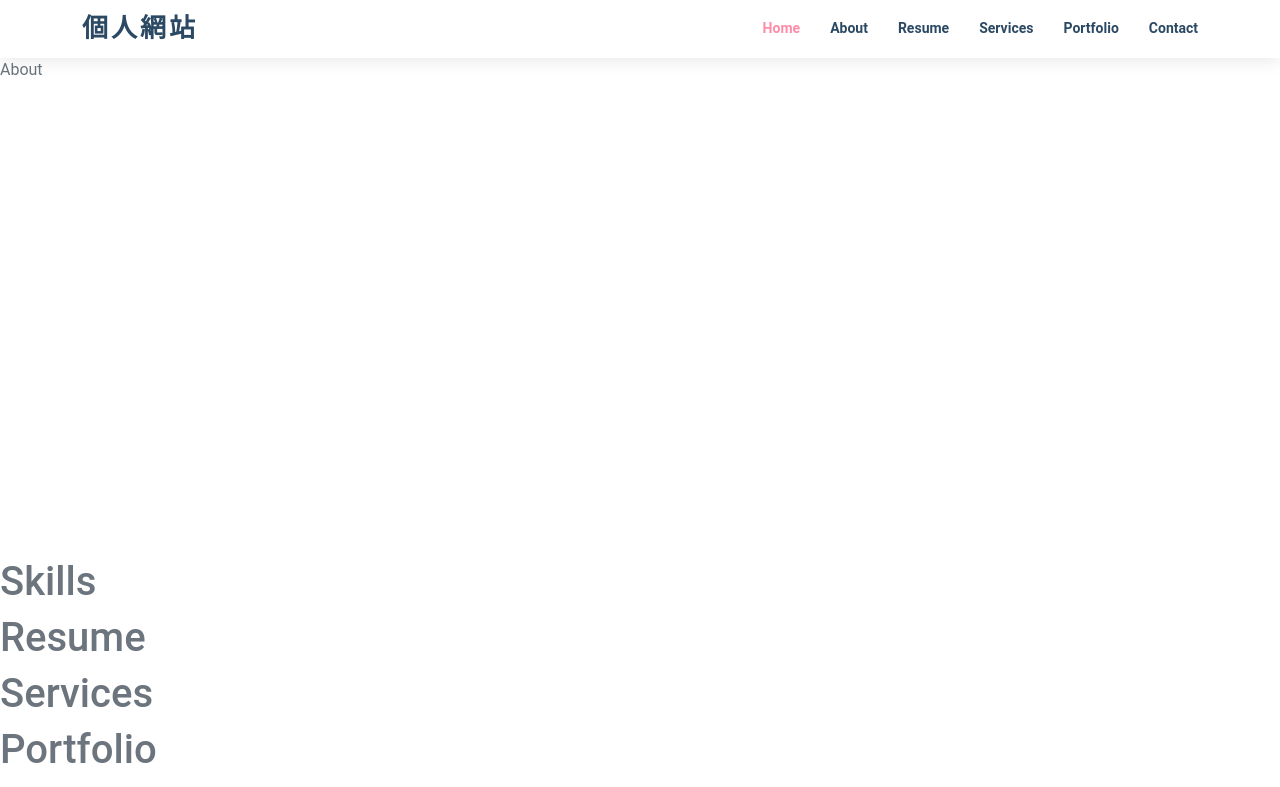
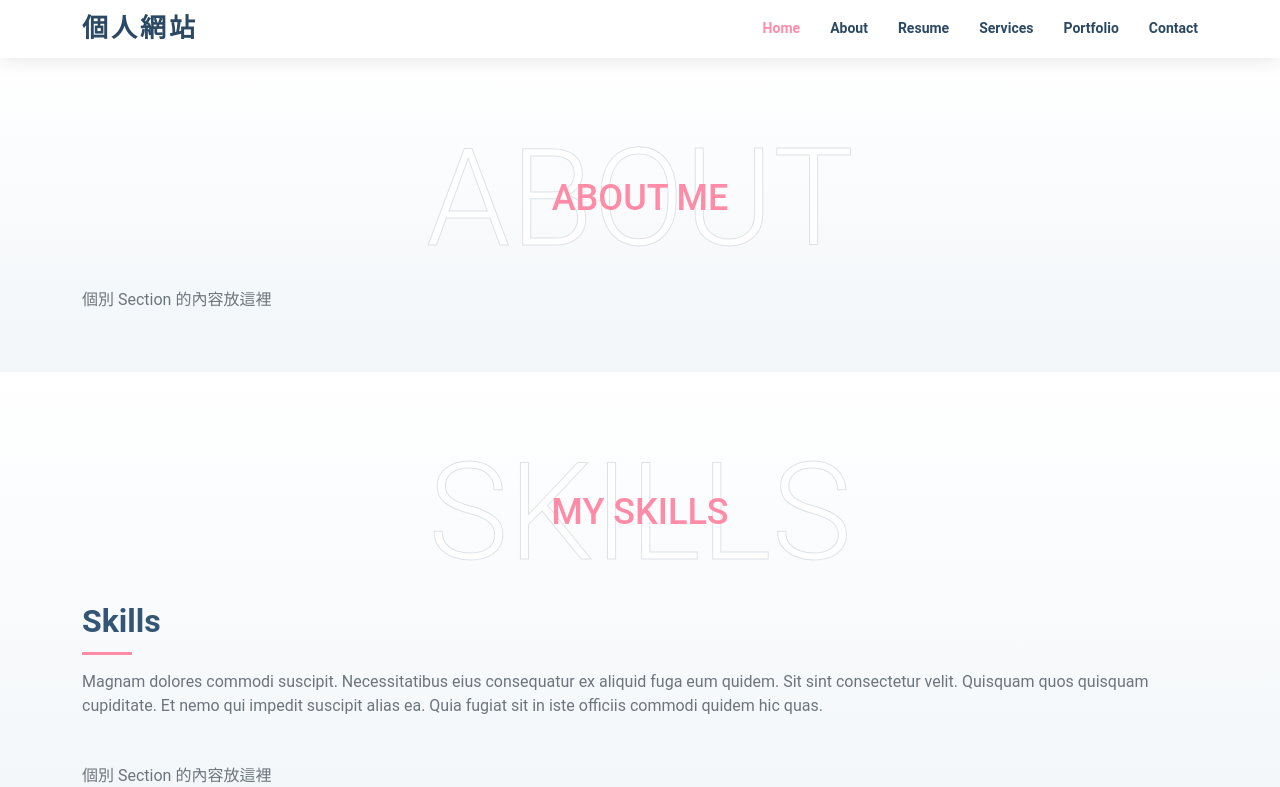
Before and after one commit to Yanni0923/my_website, a React (Create React App) app: page / in a window 1280 px wide. Shown: the part 602-1389 px from the top of the page. Built offline with nearby package versions, Linux system fonts and the light colour scheme.

Commit message:
完成各 Section 會用到的背景、大標題、次標題設計

```diff
--- /dev/null
+++ b/src/components/common/Section.js
@@ -0,0 +1,25 @@
+import React from "react";
+import styled from "@emotion/styled";
+import "../../../node_modules/bootstrap/dist/css/bootstrap.min.css";
+import { ColorDeepBlue2, ColorDeepPink } from "../common/MyColor";
+import SectionTitle from "./SectionTitle";
+
+const StyleSection = styled.section`
+  padding: 60px 0;
+  background: linear-gradient(0deg, #f2f6f9 0%, #fff 100%);
+`;
+
+// 還沒有添加 wow fadeInUp 特效
+const StyledContainerFadeInUp = styled.div``;
+
+const Section = (props) => {
+  return (
+    <StyleSection>
+      <StyledContainerFadeInUp className="container">
+        {props.children}
+      </StyledContainerFadeInUp>
+    </StyleSection>
+  );
+};
+
+export default Section;
--- /dev/null
+++ b/src/components/common/SectionSubtitle.js
@@ -0,0 +1,47 @@
+import React from "react";
+import styled from "@emotion/styled";
+import "../../../node_modules/bootstrap/dist/css/bootstrap.min.css";
+import { ColorDeepBlue2, ColorDeepPink } from "../common/MyColor";
+
+const StyleSectionTitle = styled.div`
+  padding-bottom: 30px;
+
+  h2 {
+    font-size: 32px;
+    font-weight: bold;
+    margin-bottom: 15px;
+    padding-bottom: 15px;
+    position: relative;
+    color: ${ColorDeepBlue2};
+  }
+
+  h2:after {
+    content: "";
+    position: absolute;
+    display: block;
+    width: 50px;
+    height: 3px;
+    background: ${ColorDeepPink};
+    bottom: 0;
+    left: 0;
+  }
+  p {
+    font-size: 16px;
+    margin-top: 0;
+    margin-bottom: 1rem;
+    color: ;
+  }
+`;
+
+const SectionSubTitle = (props) => {
+  return (
+    <>
+      <StyleSectionTitle>
+        <h2>{props.h2}</h2>
+        <p>{props.para}</p>
+      </StyleSectionTitle>
+    </>
+  );
+};
+
+export default SectionSubTitle;
--- /dev/null
+++ b/src/components/common/SectionTitle.js
@@ -0,0 +1,37 @@
+import React from "react";
+import styled from "@emotion/styled";
+import "../../../node_modules/bootstrap/dist/css/bootstrap.min.css";
+import { ColorDeepBlue2, ColorDeepPink } from "../common/MyColor";
+
+const BigTitle = styled.div`
+  position: relative;
+  align-items: center;
+  justify-content: center;
+`;
+
+const TitleFront = styled.h1`
+  position: absolute;
+  text-transform: uppercase;
+  color: ${ColorDeepPink};
+  font-size: 36px;
+`;
+
+const TitleBack = styled.h1`
+  text-transform: uppercase;
+  color: white;
+  -webkit-text-stroke: 1px #dee2e6;
+  font-size: 135px;
+`;
+
+const SectionTitle = (props) => {
+  return (
+    <>
+      <BigTitle className="d-flex">
+        <TitleBack className="display-1">{props.titleBack}</TitleBack>
+        <TitleFront>{props.titleFront}</TitleFront>
+      </BigTitle>
+    </>
+  );
+};
+
+export default SectionTitle;
--- a/src/sections/About.js
+++ b/src/sections/About.js
@@ -1,11 +1,21 @@
 import React from "react";
 import styled from "@emotion/styled";
 import "../../node_modules/bootstrap/dist/css/bootstrap.min.css";
+import Section from "../components/common/Section";
+import SectionTitle from "../components/common/SectionTitle";
+import SectionSubTitle from "../components/common/SectionSubtitle";
+
+// 全域變數
+const titleFront = "About Me";
+const titleBack = "About";
 
 const About = () => {
   return (
     <>
-      <div style={{ height: 500 }}>About</div>
+      <Section>
+        <SectionTitle titleFront={titleFront} titleBack={titleBack} />
+        個別 Section 的內容放這裡
+      </Section>
     </>
   );
 };
--- a/src/sections/Skills.js
+++ b/src/sections/Skills.js
@@ -1,13 +1,25 @@
 import React from "react";
 import styled from "@emotion/styled";
 import "../../node_modules/bootstrap/dist/css/bootstrap.min.css";
+import Section from "../components/common/Section";
+import SectionTitle from "../components/common/SectionTitle";
+import SectionSubTitle from "../components/common/SectionSubtitle";
+
+const titleH2 = "Skills";
+const titlePara =
+  "Magnam dolores commodi suscipit. Necessitatibus eius consequatur ex aliquid fuga eum quidem. Sit sint consectetur velit. Quisquam quos quisquam cupiditate. Et nemo qui impedit suscipit alias ea. Quia fugiat sit in iste officiis commodi quidem hic quas.";
+const titleFront = "My Skills";
+const titleBack = "Skills";
 
 const Skills = () => {
   return (
     <>
-      <h1>Skills</h1>
+      <Section>
+        <SectionTitle titleFront={titleFront} titleBack={titleBack} />
+        <SectionSubTitle h2={titleH2} para={titlePara} />
+        個別 Section 的內容放這裡
+      </Section>
     </>
   );
 };
-
 export default Skills;
```
